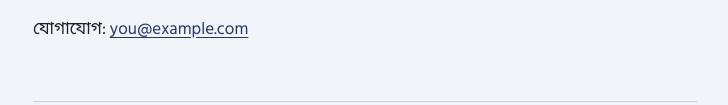
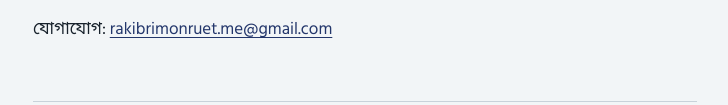
Before and after one commit to rakibrimon/rakibrimon.github.io, a plain HTML site: page index.html in a window 1280 px wide. Shown: the part 817-922 px from the top of the page, without its empty margins (275-1003 px from the left). Drawn offline with Linux system fonts and the light colour scheme.

Commit message:
Update index.html

```diff
--- a/index.html
+++ b/index.html
@@ -82,7 +82,7 @@ footer{padding:2rem 0 3rem;border-top:1px solid var(--line);color:var(--muted);f
       <p>আমার জন্ম দিনাজপুরে হলেও আম্মুর চাকরির সুবাদে বেড়ে ওঠা ঠাকুরগাঁও এর পীরগঞ্জে, সেখানেই ক্লাস ৮ পর্যন্ত পড়াশোনা। </p>
       <p>আমার এসএসসি ও এইচএসসি দুটোই ঢাকা রেসিডেনশিয়াল মডেল কলেজ থেকে, আর ইঞ্জিনিয়ারিং RUET থেকে।  </p>
       <p>২০২০ সালের ৫ জানুয়ারি নর্থ-ওয়েস্ট পাওয়ার জেনারেশন কোম্পানি লিমিটেডে সহকারী প্রকৌশলী হিসেবে যোগ দেই এবং এখনও এইখানেই কর্মরত আছি। </p>
-      <p>যোগাযোগ: <a href="mailto:you@example.com">you@example.com</a></p>
+      <p>যোগাযোগ: <a href="mailto:you@example.com">rakibrimonruet.me@gmail.com</a></p>
     </section>
 
     <section id="blog">
```
